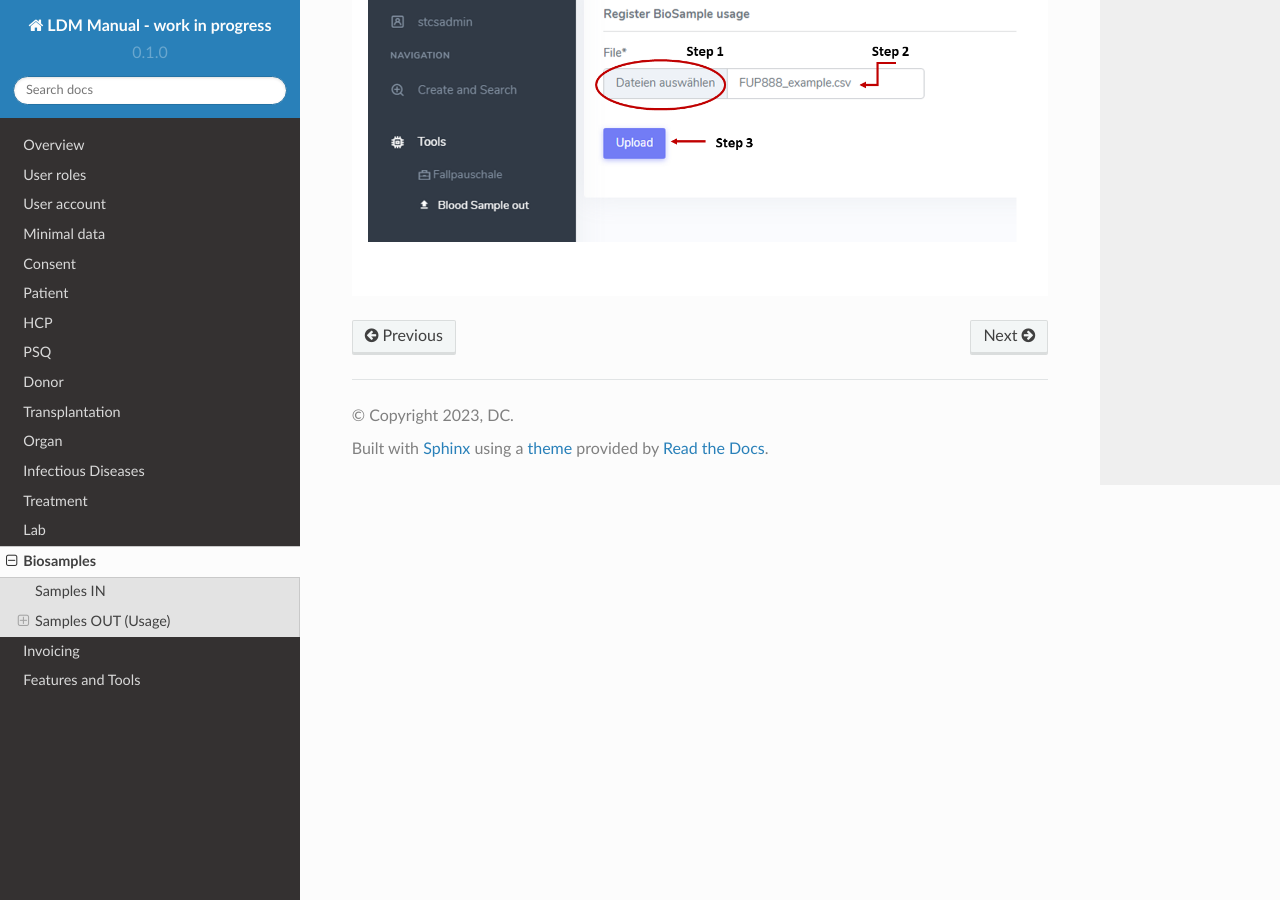
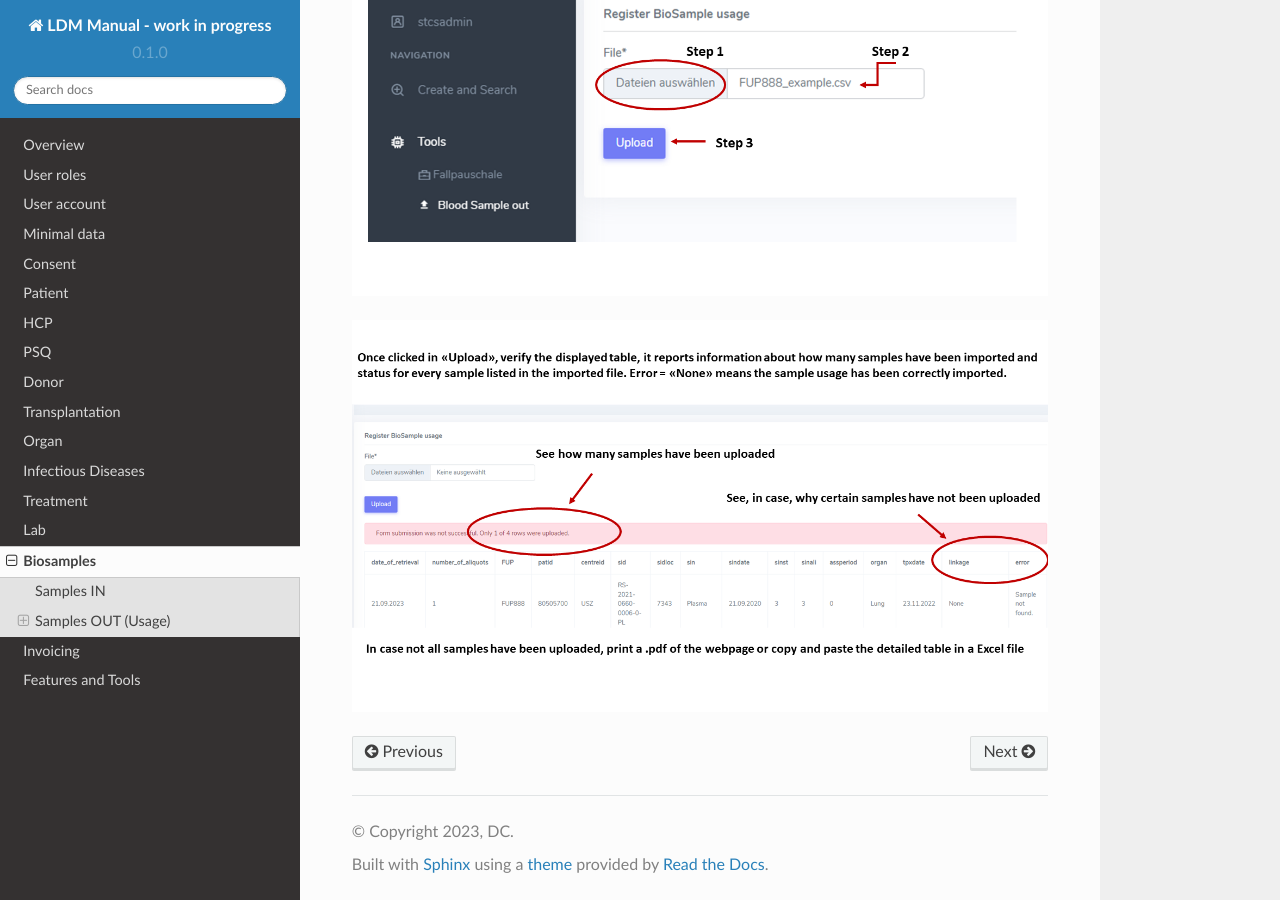
Before and after one commit to swiss-transplant-cohort-study/3LC-user-manual, a Sphinx documentation site: the page built from docs/source/biosamples.rst, in a window 1280 px wide and 900 px high, scrolled down 1596 px. Built offline with Sphinx 7.4.7 and the Read the Docs theme 2.0.0, drawn with Linux system fonts in a browser that asks for light colours.

Commit message:
Update biosamples.rst

```diff
--- a/docs/source/biosamples.rst
+++ b/docs/source/biosamples.rst
@@ -36,3 +36,5 @@ The .csv file must meet the following criteria:
 From left **Menu**, click on **Tools** then on **Blood Sample Out**. Select the .csv file, click on **Upload**. A Table will be displayed with on the column "error" the indication of whether the sample usage was correctly imported or some issue occured.
 
 .. image:: sample_usage_bulk.png
+
+.. image:: sample_usage_bulk_bis.png
```
